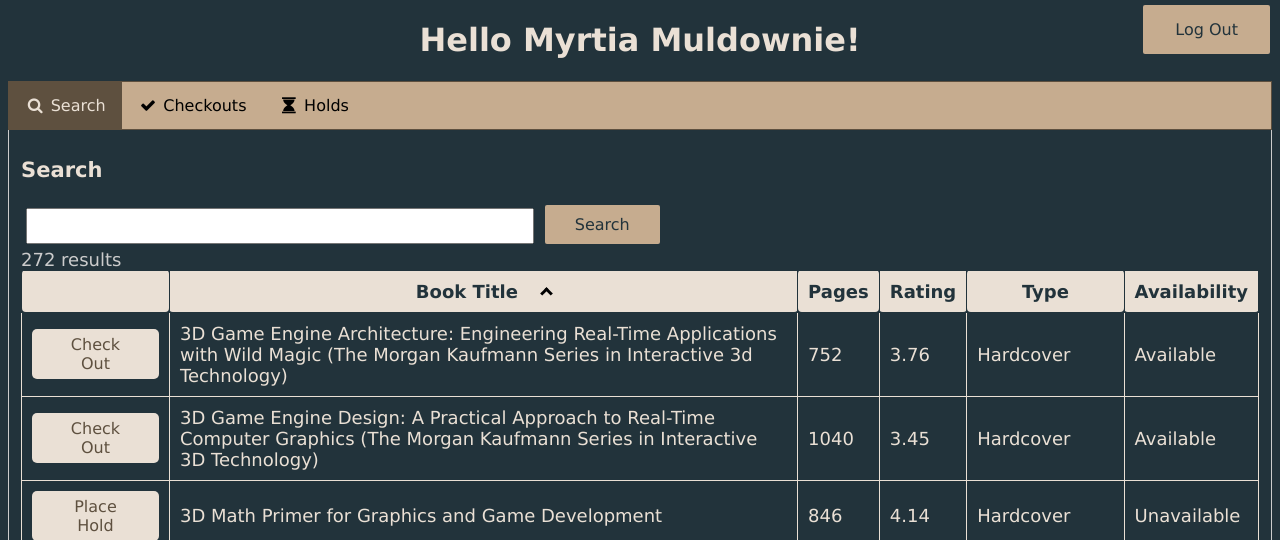
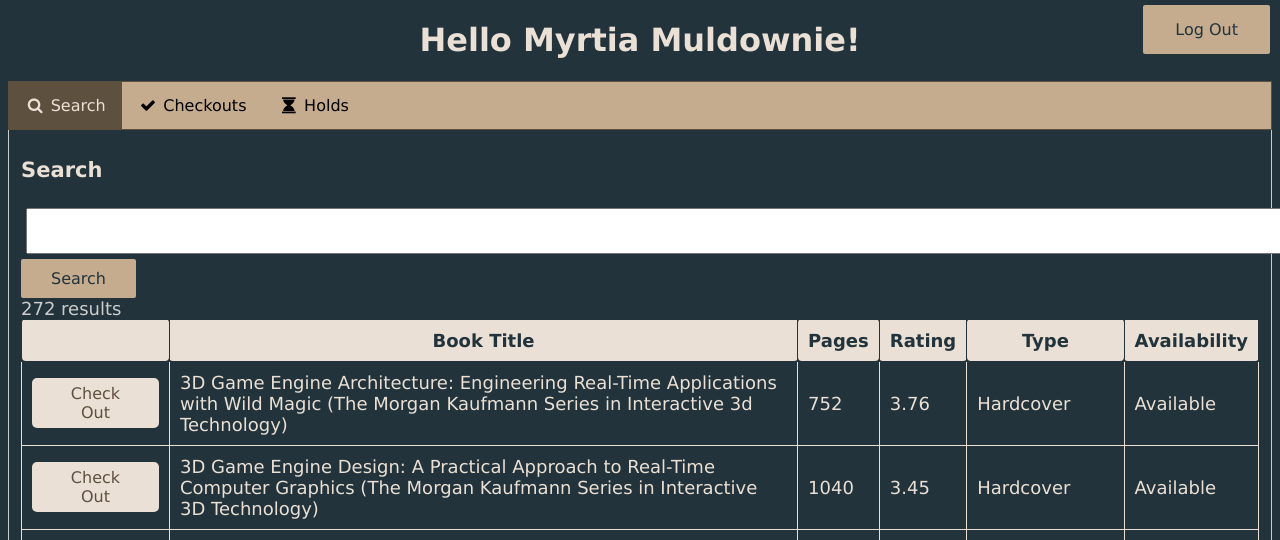
Before and after one commit to fizharoon/LibraryApplication, a Flask app: template Project/templates/user.html in a window 1280 px wide, after a click on "Search". Shown: the top 540 px of the page. Run offline with Flask 2, Linux system fonts and the light colour scheme; the template is opened without the code that fills it, so the values that code supplies are empty; a user stored in the database is signed in; data comes from the database, SQL or seed files in the repository.

Commit message:
Search bar big now

```diff
--- a/Project/static/styles/user.css
+++ b/Project/static/styles/user.css
@@ -1,4 +1,13 @@
+.search[type=text]{
+  margin: 5px;
+  width:1250px;
+  height: 40px;
+  transition: width 0.4s ease-in-out;
+  font-size: medium;
+  /* text-align: center; */
+  /* padding:20px; */
 
+}
 .searchbutton{
   background-color: RGB(198, 172, 143); /* Green */
   border: none;
--- a/Project/templates/librarian.html
+++ b/Project/templates/librarian.html
@@ -42,7 +42,7 @@
 
   <div id="Users" class="tabcontent">
     <h3>Users</h3>
-    <input id="userSearchfield" type="text"  onkeyup="searchUserByName()">
+    <input id="userSearchfield" type="text"  class="search" onkeyup="searchUserByName()">
     <button type="button" class="pretty"onclick="searchUserByName()">Search</button> <br><br>
     <table>
       <thead>
--- a/Project/templates/user.html
+++ b/Project/templates/user.html
@@ -18,7 +18,7 @@
       <!-- Tab content -->
       <div id="Search" class="tabcontent">
         <h3>Search</h3>
-        <input id="searchfield" type="text" onkeyup="searchBooksByTitle()">
+        <input id="searchfield" type="text" class="search" onkeyup="searchBooksByTitle()">
 
         <button type="button" class="searchbutton"onclick="searchBooksByTitle()">
         Search</button>
@@ -28,7 +28,7 @@
             <thead>
                 <tr class="align">
                   <th></th>
-                  <th>Book Title &emsp;<i id="sort" class="arrow up" onclick="toggleClass(this)"></i></th>
+                  <th>Book Title </th>
                   <th>Pages</th>
                   <th>Rating</th>
                   <th>Type</th>
```
